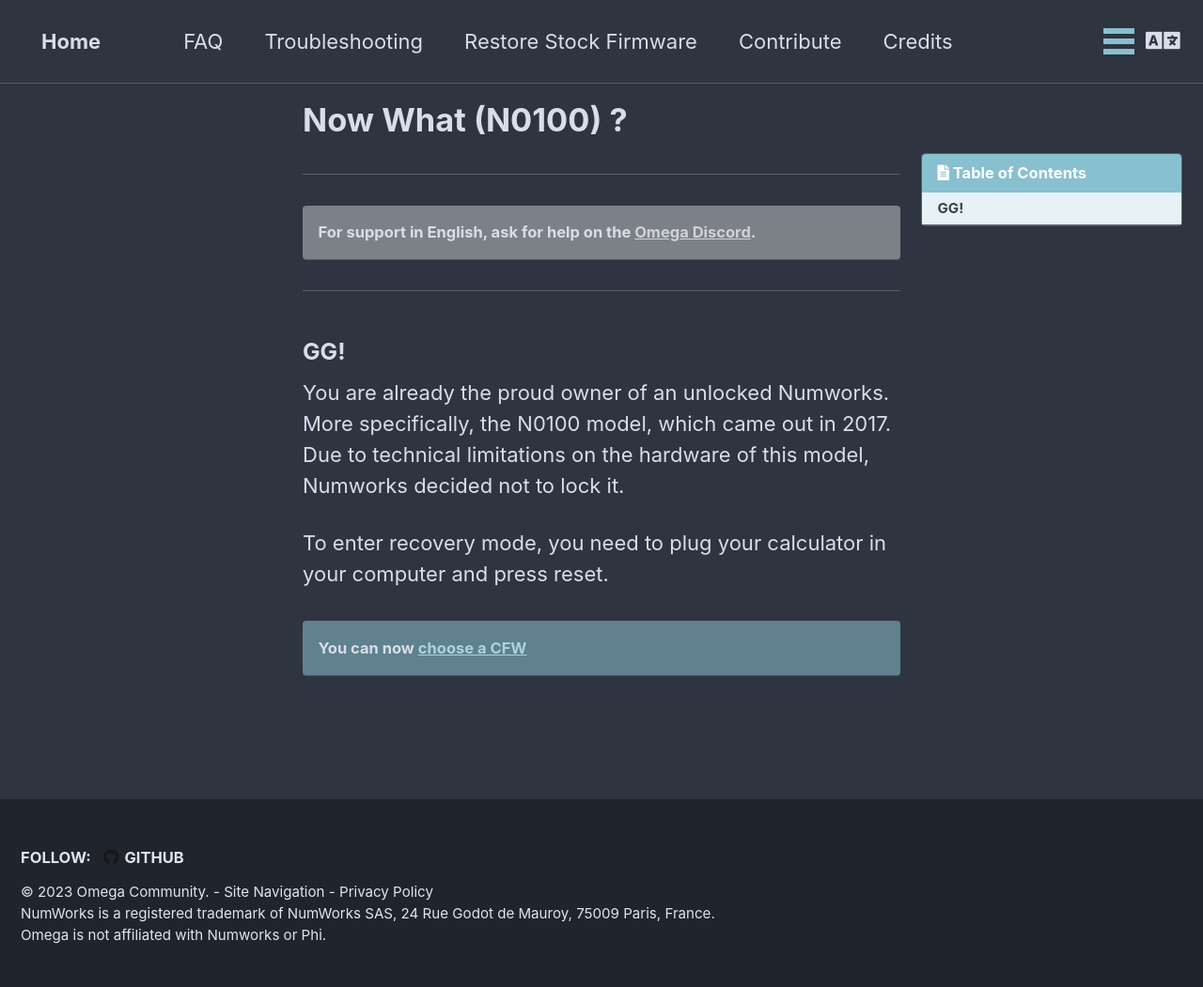
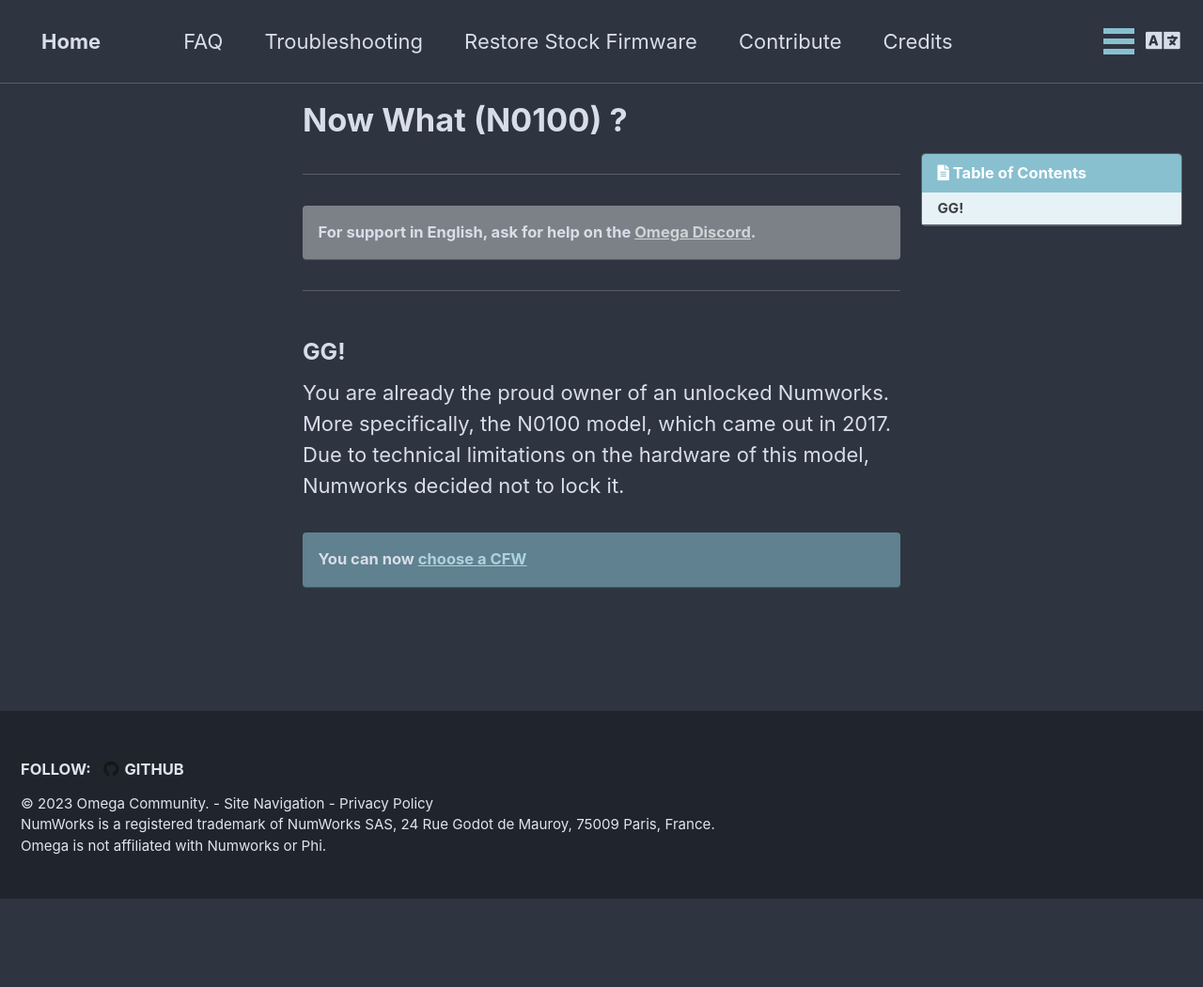
Before and after one commit to Omega-Numworks/Omega-Guide, a Jekyll site: the page built from _pages/en_US/n0100-now-what.md, in a window 1280 px wide. Shown: the whole page at 94% size. Built offline with Jekyll 4.4.1, drawn with Linux system fonts in a browser that asks for light colours; comment, search, counter and statistics services are not loaded; after the commit the page ends 957 px from its top, so only the background shows below that.

Commit message:
Update n0100-now-what.md

```diff
--- a/_pages/en_US/n0100-now-what.md
+++ b/_pages/en_US/n0100-now-what.md
@@ -9,7 +9,5 @@
 You are already the proud owner of an unlocked Numworks. More specifically, the N0100 model, which came out in 2017.
 Due to technical limitations on the hardware of this model, Numworks decided not to lock it.
 
-To enter recovery mode, you need to plug your calculator in your computer and press reset.
-
 You can now [choose a CFW](choose-a-cfw)
 {: .notice--primary}
```
